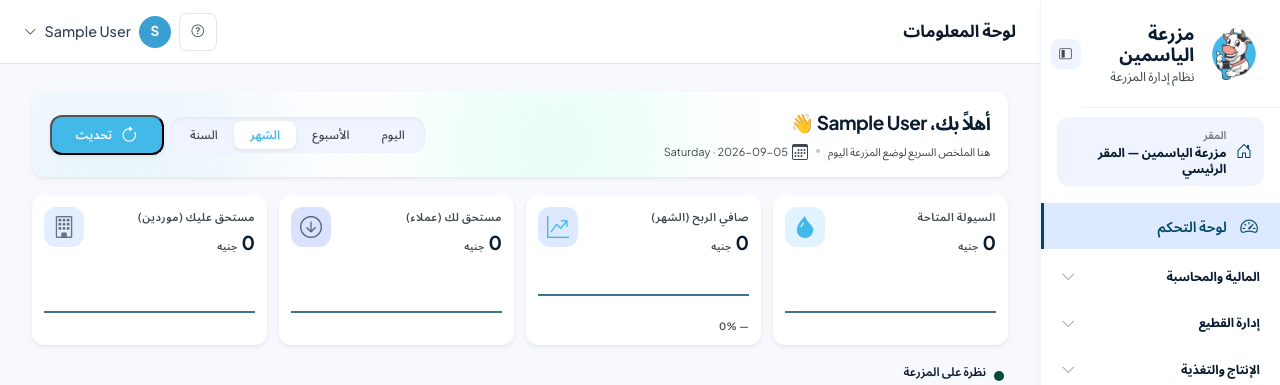
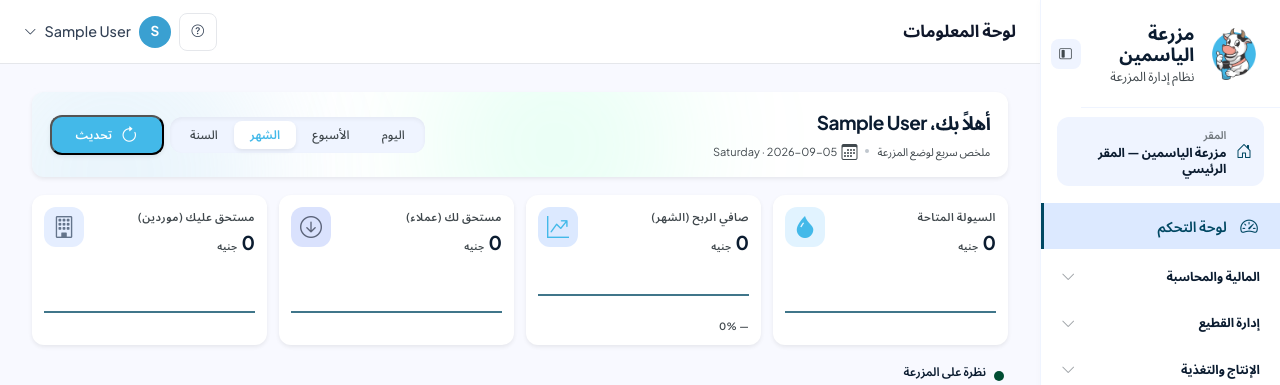
Before and after one commit to Abdelhammid1/elyasmin, a Flask app: page /dashboard in a window 1280 px wide. Shown: the top 385 px of the page. Run offline with Flask 3, Linux system fonts and the light colour scheme; the visitor is signed in with stand-in values (Sample User, id 1); data that the repository does not hold is empty; some libraries are stand-ins or nearby versions.

Commit message:
Revise dashboard greeting and summary text
Updated greeting and summary text for clarity.

```diff
--- a/app/templates/dashboard/index.html
+++ b/app/templates/dashboard/index.html
@@ -8,10 +8,9 @@
     <div class="space-y-space-xxs z-10">
       <h1 class="font-headline-xl text-headline-xl text-on-surface tracking-tight font-bold">
         أهلاً بك، {{ current_user.full_name }}
-        <span class="inline-block transform origin-bottom-right hover:rotate-12 transition-transform duration-300">👋</span>
       </h1>
       <p class="font-body-md text-body-md text-on-surface-variant flex items-center gap-2">
-        <span>هنا الملخص السريع لوضع المزرعة اليوم</span>
+        <span>ملخص سريع لوضع المزرعة</span>
         <span class="inline-block w-1 h-1 rounded-full bg-outline-variant"></span>
         <span class="flex items-center gap-1">
           <i class="bi bi-calendar3 text-[16px]"></i>
```
